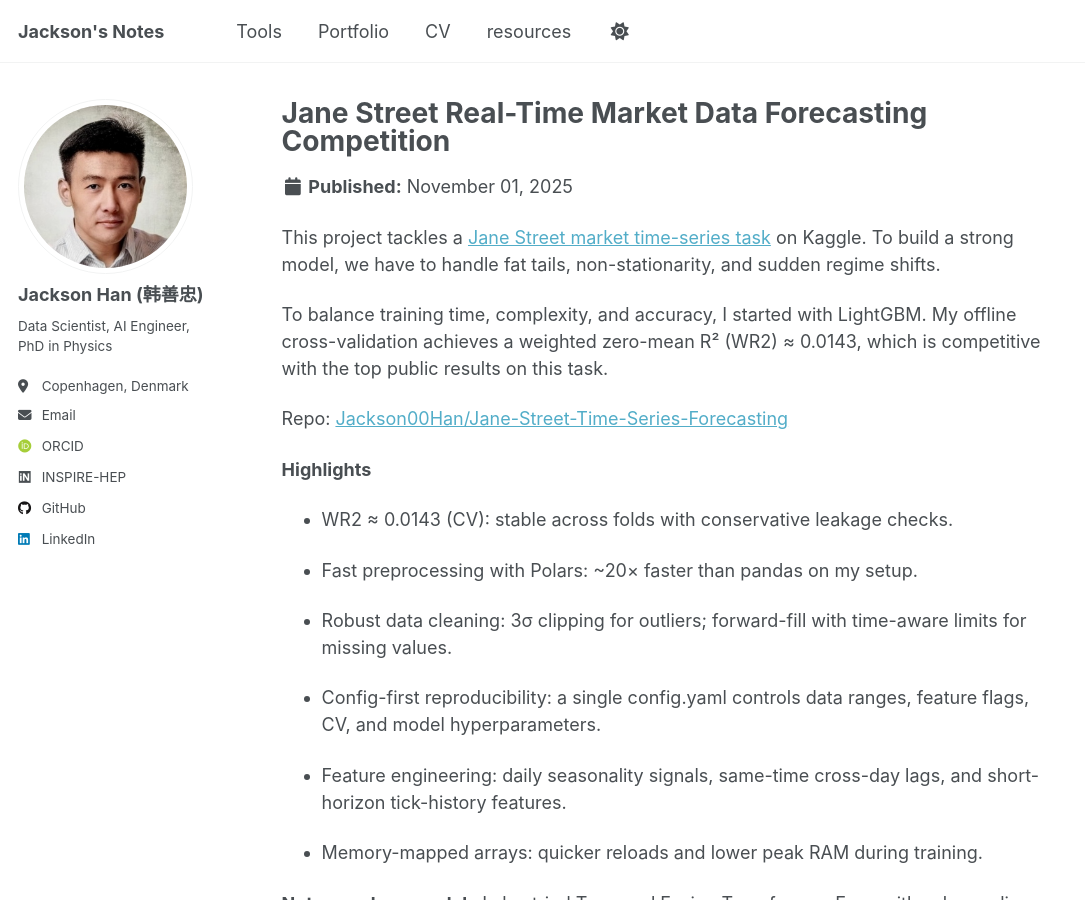
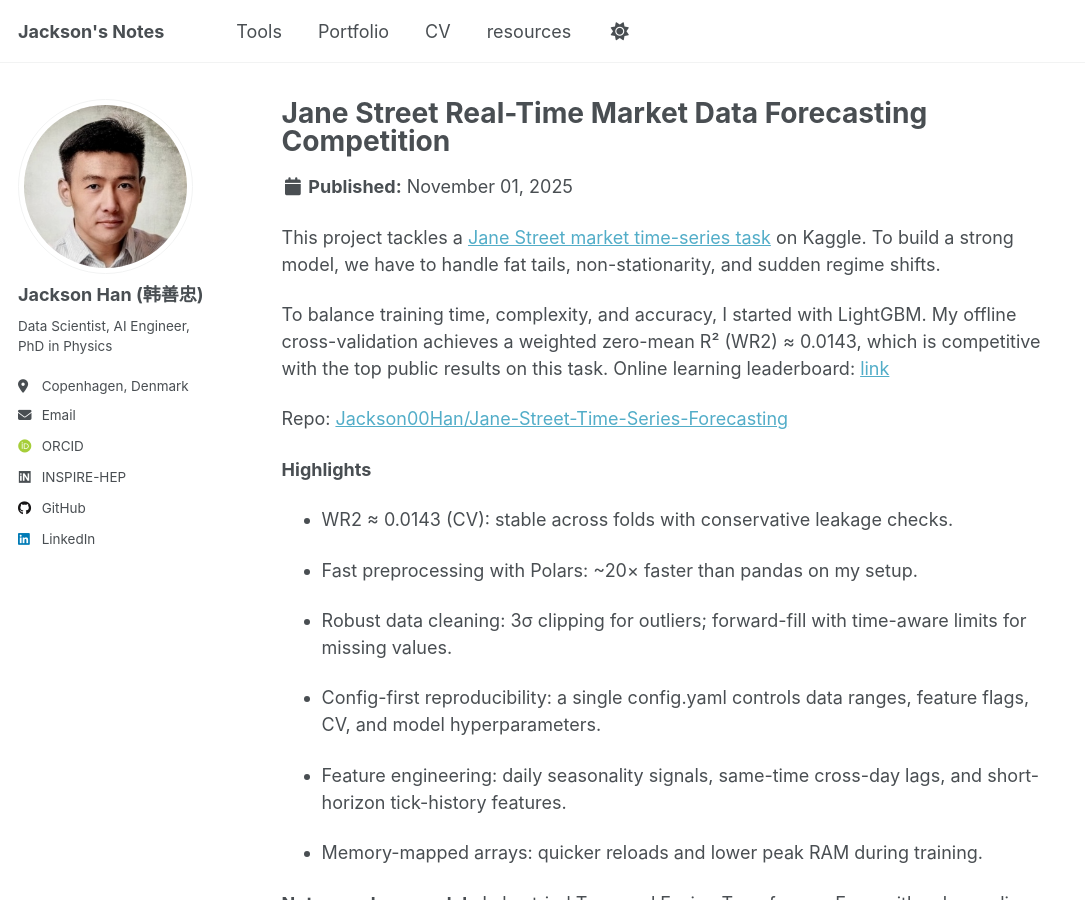
Before and after one commit to Jackson00Han/Jackson00Han.github.io, a Jekyll site: the page built from _portfolio/portfolio-1.md, in a window 1280 px wide and 900 px high. Shown: the whole window, without its empty margins (0-1085 px from the left). Built offline with Jekyll 4.4.1, drawn with Linux system fonts in a browser that asks for light colours; some web fonts are replaced; a script that is not in the unit is left out.

Commit message:
up p1 with lb link

```diff
--- a/_portfolio/portfolio-1.md
+++ b/_portfolio/portfolio-1.md
@@ -9,7 +9,7 @@ permalink: /portfolio/item-1/
 
 This project tackles a [Jane Street market time-series task](https://www.kaggle.com/competitions/jane-street-real-time-market-data-forecasting) on Kaggle. To build a strong model, we have to handle fat tails, non-stationarity, and sudden regime shifts.
 
-To balance training time, complexity, and accuracy, I started with LightGBM. My offline cross-validation achieves a weighted zero-mean R² (WR2) ≈ 0.0143, which is competitive with the top public results on this task.
+To balance training time, complexity, and accuracy, I started with LightGBM. My offline cross-validation achieves a weighted zero-mean R² (WR2) ≈ 0.0143, which is competitive with the top public results on this task. Online learning leaderboard: [link](https://www.kaggle.com/competitions/jane-street-real-time-market-data-forecasting/leaderboard)
 
 Repo: [Jackson00Han/Jane-Street-Time-Series-Forecasting](https://github.com/Jackson00Han/Jane-Street-Time-Series-Forecasting/tree/main)
 
```
